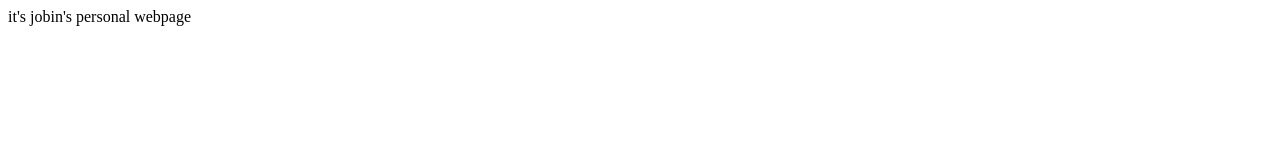
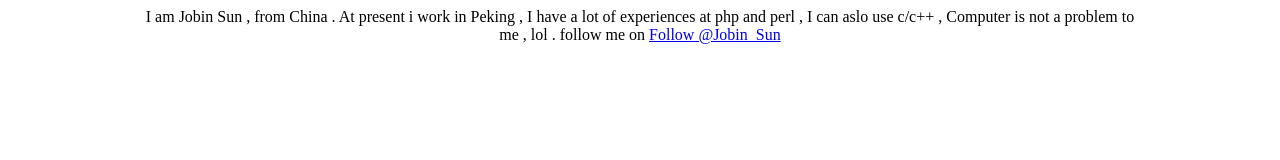
Before and after one commit to jobin-sun/jobin-sun.github.io, a plain HTML site: page index.html in a window 1280 px wide. Drawn offline with Linux system fonts and the light colour scheme.

Commit message:
Update index.html

```diff
--- a/index.html
+++ b/index.html
@@ -3,6 +3,11 @@
 <head>
 </head>
 <body>
-    it's jobin's personal webpage
+    <div style="width:1000px;margin:0 auto">
+        <div style="text-align:center">
+            I am Jobin Sun , from China . At present i work in Peking , I have a lot of experiences at php and perl , I can aslo use c/c++ , Computer is not a problem to me , lol . follow me on <a href="https://twitter.com/twitter" class="twitter-follow-button" data-show-count="false" data-show-screen-name="false" data-lang="en">Follow @Jobin_Sun</a>
+        </div>
+    </div>
+    <script>!function(d,s,id){var js,fjs=d.getElementsByTagName(s)[0];if(!d.getElementById(id)){js=d.createElement(s);js.id=id;js.src="//platform.twitter.com/widgets.js";fjs.parentNode.insertBefore(js,fjs);}}(document,"script","twitter-wjs");</script>
 </body>
 </html>
```
